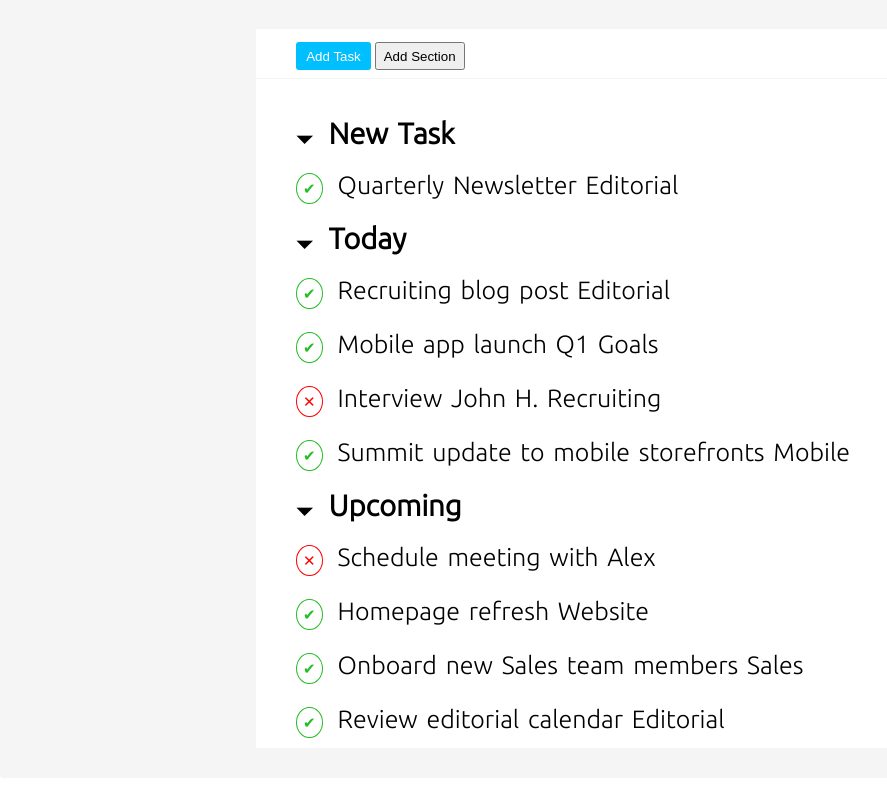
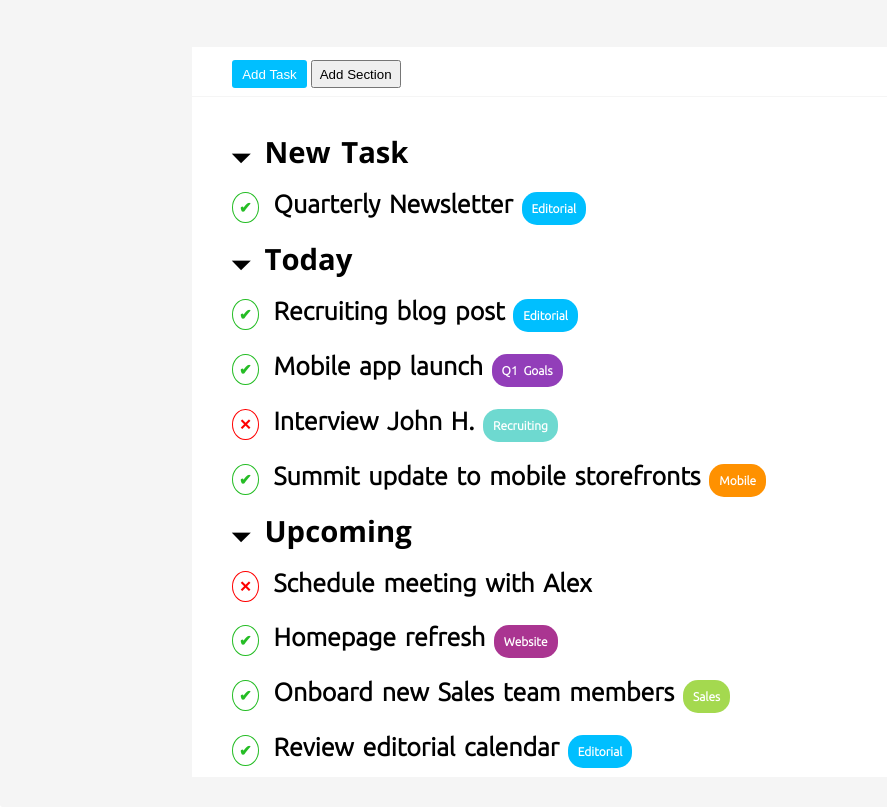
Before and after one commit to eliaraguso/html-css-toboolist, a plain HTML site: page index.html in a window 1280 px wide. Shown: the part 98-905 px from the top of the page, without its empty margins (0-887 px from the left). Before the commit the page ends 876 px from the top, so only its background shows below. Drawn offline with nearby package versions, Linux system fonts and the light colour scheme.

Commit message:
inserimento parole finali nei div colorati

```diff
--- a/css/style.css
+++ b/css/style.css
@@ -20,6 +20,7 @@ body {
     display: inline-block;
     vertical-align: middle;
     font-family: 'Open Sans', sans-serif;
+    font-size: 50px;
 }
 
 header {
@@ -56,7 +57,7 @@ main {
 }
 
 .central-part {
-    max-width: 60%;
+    max-width: 70%;
     background-color: white;
     margin-left: auto;
     margin-right: auto;
@@ -68,8 +69,14 @@ ul {
     list-style: none;
 }
 
+
 .inline {
     display: inline;
+}
+
+h3 {
+    font-family: 'Open Sans', sans-serif;
+    font-weight: bolder;
 }
 
 .lista-centrale {
@@ -78,6 +85,7 @@ ul {
     line-height: 50px;
     font-size: 25px;
     word-spacing: 3px;
+    font-weight: bold;
 }
 
 .v-spunta {
@@ -87,7 +95,7 @@ ul {
     padding: 6px;
     font-size: 15px;
     margin-right: 15px;
-}
+    }
 
 .croce-spunta {
     color: red;
@@ -101,3 +109,51 @@ ul {
 .freccia-giu {
     margin-right: 15px;
 }
+
+.editorial {
+    background-color: deepskyblue;
+    font-size: 12px;
+    border-radius: 15px;
+    padding: 10px;
+    color: white;
+}
+
+.q1-goals {
+    background-color: rgb(146, 62, 185);
+    font-size: 12px;
+    border-radius: 15px;
+    padding: 10px;
+    color: white;
+}
+
+.recruiting {
+    background-color: rgba(20, 194, 179, 0.616);
+    font-size: 12px;
+    border-radius: 15px;
+    padding: 10px;
+    color: white;
+}
+
+.mobile{
+    background-color: rgb(255, 145, 0);
+    font-size: 12px;
+    border-radius: 15px;
+    padding: 10px;
+    color: white;
+}
+
+.website {
+    background-color: rgb(170, 53, 145);
+    font-size: 12px;
+    border-radius: 15px;
+    padding: 10px;
+    color: white;
+}
+
+.sales {
+    background-color: rgba(144, 209, 40, 0.815);
+    font-size: 12px;
+    border-radius: 15px;
+    padding: 10px;
+    color: white;
+}
--- a/index.html
+++ b/index.html
@@ -36,7 +36,7 @@
                     <section class="new-task">
                         <ul>
                             <span class="freccia-giu">&#128899;</span><h3 class="inline">New Task</h3><br>
-                            <span class="v-spunta">&#10004;</span><li class="inline">Quarterly Newsletter <span>Editorial</span></li>
+                            <span class="v-spunta">&#10004;</span><li class="inline">Quarterly Newsletter <span class="editorial">Editorial</span></li>
                         </ul>
                     </section>
                     <!-- /new task -->
@@ -44,10 +44,10 @@
                     <section class="today">
                         <ul>
                             <span class="freccia-giu">&#128899;</span><h3 class="inline">Today</h3><br>
-                            <span class="v-spunta">&#10004;</span><li class="inline">Recruiting blog post <span>Editorial</span></li><br>
-                            <span class="v-spunta">&#10004;</span><li class="inline">Mobile app launch <span>Q1 Goals</span></li><br>
-                            <span class="croce-spunta">&#10005;</span><li class="inline">Interview John H. <span>Recruiting</span></li><br>
-                            <span class="v-spunta">&#10004;</span><li class="inline">Summit update to mobile storefronts <span>Mobile</span></li>
+                            <span class="v-spunta">&#10004;</span><li class="inline">Recruiting blog post <span class="editorial">Editorial</span></li><br>
+                            <span class="v-spunta">&#10004;</span><li class="inline">Mobile app launch <span class="q1-goals">Q1 Goals</span></li><br>
+                            <span class="croce-spunta">&#10005;</span><li class="inline">Interview John H. <span class="recruiting">Recruiting</span></li><br>
+                            <span class="v-spunta">&#10004;</span><li class="inline">Summit update to mobile storefronts <span class="mobile">Mobile</span></li>
                         </ul>
                     </section>
                     <!-- /today    -->
@@ -56,9 +56,9 @@
                         <ul>
                             <span class="freccia-giu">&#128899;</span><h3 class="inline">Upcoming</h3><br>
                             <span class="croce-spunta">&#10005;</span><li class="inline">Schedule meeting with Alex</li><br>
-                            <span class="v-spunta">&#10004;</span><li class="inline">Homepage refresh <span>Website</span></li><br>
-                            <span class="v-spunta">&#10004;</span><li class="inline">Onboard new Sales team members <span>Sales</span></li><br>
-                            <span class="v-spunta">&#10004;</span><li class="inline">Review editorial calendar <span>Editorial</span></li>
+                            <span class="v-spunta">&#10004;</span><li class="inline">Homepage refresh <span class="website">Website</span></li><br>
+                            <span class="v-spunta">&#10004;</span><li class="inline">Onboard new Sales team members <span class="sales">Sales</span></li><br>
+                            <span class="v-spunta">&#10004;</span><li class="inline">Review editorial calendar <span class="editorial">Editorial</span></li>
                         </ul>
                     </section>
                     <!-- /upcoming -->
```
